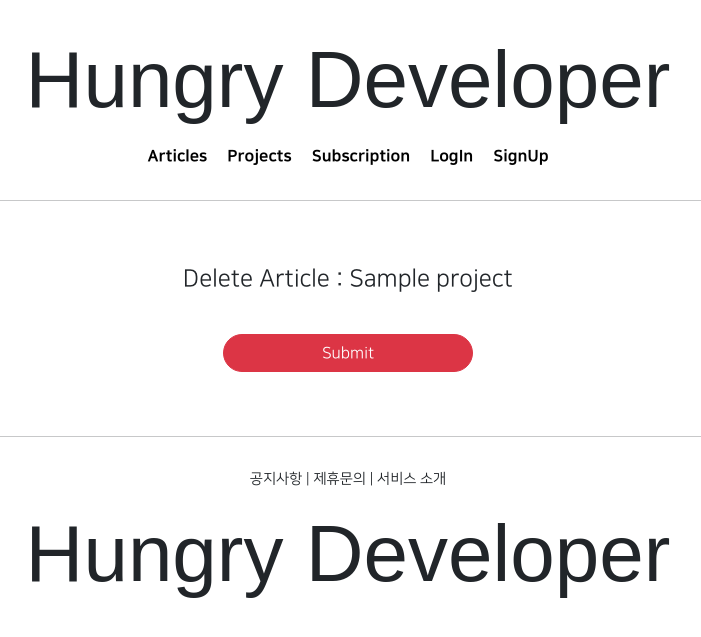
After one commit to Hwang-Junsu/myblog, a Django app: page /projects/delete/1 in a window 1280 px wide. The commit adds this page. Shown: the top 637 px of the page, without its empty margins (292-993 px from the left). Run offline with Django 4.2, Linux system fonts and the light colour scheme; tables that the repository leaves empty hold one stand-in row (values such as "Sample post"); some libraries are stand-ins or nearby versions; some web fonts are replaced.

Commit message:
django course

```diff
--- a/projectapp/models.py
+++ b/projectapp/models.py
@@ -1,9 +1,11 @@
+from django.contrib.auth.models import User
 from django.db import models
 
 # Create your models here.
 
 
 class Project(models.Model):
+    writer = models.ForeignKey(User, on_delete=models.SET_NULL, related_name='project', null=True)
     image = models.ImageField(upload_to='project/', null=False)
     title = models.CharField(max_length= 20, null =False)
     description = models.CharField(max_length=200, null= True)
--- /dev/null
+++ b/projectapp/templates/projectapp/delete.html
@@ -0,0 +1,17 @@
+{% extends 'base.html' %}
+{% block content %}
+
+<div style="text-align:center; max-width : 500px; margin: 4rem auto">
+  <div class = "mb-4">
+    <h4>Delete Article : {{ target_project.title }} </h4>
+  </div>
+
+  <form action ="{% url 'projectapp:delete' pk=target_project.pk %}" method="post">
+    {% csrf_token %}
+
+
+    <input type="submit" class="btn btn-danger rounded-pill col-6 mt-3">
+  </form>
+</div>
+
+{% endblock %}
--- a/projectapp/templates/projectapp/detail.html
+++ b/projectapp/templates/projectapp/detail.html
@@ -28,8 +28,12 @@
        Unsubscribe
      </a>
     {% endif %}
+
+    <a href="{% url 'projectapp:delete' pk=target_project.pk %}"
+      class = "btn btn-danger rounded-pill px-4">
+      Delete
+    </a>
     {% endif %}
-
   </div>
 
     <div>
--- a/projectapp/urls.py
+++ b/projectapp/urls.py
@@ -1,6 +1,6 @@
 from django.urls import path
 
-from projectapp.views import ProjectListView, ProjectCreateView, ProjectDetailView
+from projectapp.views import ProjectListView, ProjectCreateView, ProjectDetailView, ProjectDeleteView
 
 app_name=  'projectapp'
 
@@ -9,6 +9,7 @@ urlpatterns = [
     path('list/', ProjectListView.as_view(), name ='list'),
     path('create/', ProjectCreateView.as_view(), name ='create'),
     path('detail/<int:pk>', ProjectDetailView.as_view(), name ='detail'),
+    path('delete/<int:pk>', ProjectDeleteView.as_view(), name ='delete'),
 
 
 ]
--- a/projectapp/views.py
+++ b/projectapp/views.py
@@ -2,12 +2,13 @@ from django.contrib.auth.decorators import login_required
 from django.shortcuts import render
 
 # Create your views here.
-from django.urls import reverse
+from django.urls import reverse, reverse_lazy
 from django.utils.decorators import method_decorator
-from django.views.generic import CreateView, DetailView, ListView
+from django.views.generic import CreateView, DetailView, ListView, DeleteView
 from django.views.generic.list import MultipleObjectMixin
 
 from articleapp.models import Article
+from projectapp.decorators import project_ownership_required
 from projectapp.forms import ProjectCreationForm
 from projectapp.models import Project
 from subscribeapp.models import Subscription
@@ -50,3 +51,10 @@ class ProjectListView(ListView) :
     context_object_name = 'project_list'
     template_name = 'projectapp/list.html'
     paginate_by = 25
+
+
+class ProjectDeleteView(DeleteView):
+    model = Project
+    context_object_name = 'target_project'
+    success_url = reverse_lazy('projectapp:list')
+    template_name = 'projectapp/delete.html'
--- a/static/js/magicgrid.js
+++ b/static/js/magicgrid.js
@@ -288,7 +288,7 @@ MagicGrid.prototype.listen = function listen () {
 let magicGrid = new MagicGrid({
   container: '.container',
   animate: true,
-  gutter: 12,
+  gutter: 18,
   static: true,
   useMin: true
 });
--- a/templates/footer.html
+++ b/templates/footer.html
@@ -6,7 +6,7 @@
             <span>서비스 소개</span>
         </div>
         <div style="margin-top:1rem;">
-            <h6 class="pragmatic_logo">Pragmatic</h6>
+            <h6 class="pragmatic_logo">Hungry Developer</h6>
         </div>
 
     </div>
--- a/templates/header.html
+++ b/templates/header.html
@@ -2,7 +2,7 @@
 
 <div class ="pragmatic_header">
     <div>
-        <h1 class ="pragmatic_logo ">Pragmatic</h1>
+        <h1 class ="pragmatic_logo ">Hungry Developer</h1>
     </div>
     <div class = "pragmatic_header_navbar">
          <a href ="{% url 'articleapp:list' %}" class = "pragmatic_header_nav">
--- a/templates/snippets/card_project.html
+++ b/templates/snippets/card_project.html
@@ -1,4 +1,4 @@
 <div style="display: block; text-align: center">
     <img src="{{ project.image.url }}" alt="">
-    <h5 class="mt-2" style="font-family: 'NanumSquareB';"> {{ project.title | truncatechars:8 }} </h5>
+    <h5 class="mt-2" style="font-family: 'NanumSquareB';"> {{ project.title | truncatechars:10 }} </h5>
 </div>
```
Also changed, not shown: projectapp/decorators.py (added, +11 -0 lines), accountapp/migrations/0002_delete_helloworld.py (added), projectapp/migrations/0003_project_writer.py (added).
